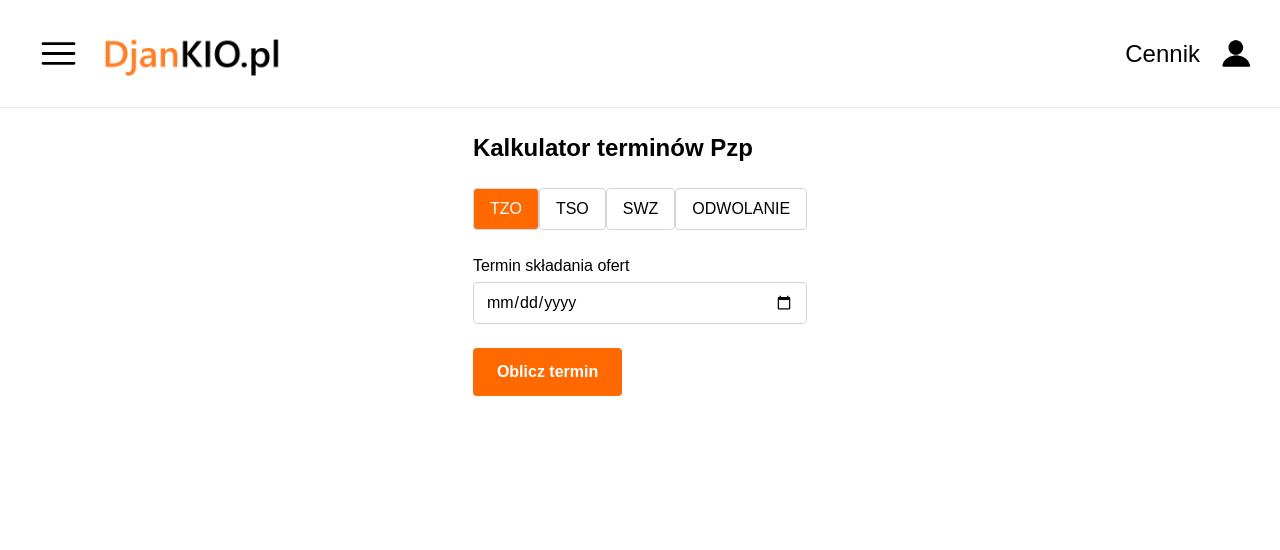
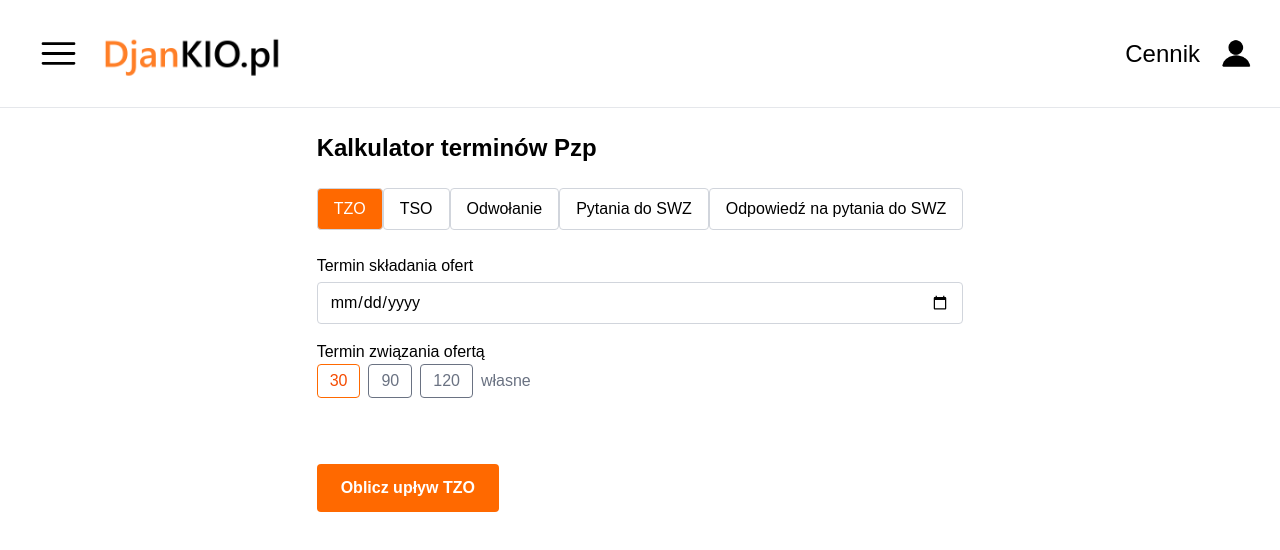
Before and after one commit to kamilhandzlik/DjanKIO, a Next.js app in the folder frontend/: page /terminy in a window 1280 px wide. Shown: the top 550 px of the page. Built offline with nearby package versions, Linux system fonts and the light colour scheme.

Commit message:
Improved TZO display and method of calculating time

```diff
--- a/frontend/app/terminy/components/ModeTabs.tsx
+++ b/frontend/app/terminy/components/ModeTabs.tsx
@@ -5,7 +5,13 @@ interface Props {
   setMode: (mode: Mode) => void;
 }
 
-const modes: Mode[] = ["TZO", "TSO", "SWZ", "ODWOLANIE"];
+const modes: Mode[] = [
+  "TZO",
+  "TSO",
+  "Odwołanie",
+  "Pytania do SWZ",
+  "Odpowiedź na pytania do SWZ",
+];
 
 export default function ModeTabs({ mode, setMode }: Props) {
   return (
--- /dev/null
+++ b/frontend/app/terminy/components/TZO/TZOBindingSelector.tsx
@@ -0,0 +1,40 @@
+interface Props {
+  value: number;
+  onChange: (value: number) => void;
+}
+
+const presets = [30, 90, 120];
+
+export default function TZOBindingSelector({ value, onChange }: Props) {
+  return (
+    <div className="space-y-2">
+      <label className="font-medium text-black">Termin związania ofertą</label>
+
+      <div className="flex gap-2 text-gray-500">
+        {presets.map((p) => (
+          <button
+            key={p}
+            onClick={() => onChange(p)}
+            className={`px-3 py-1 border rounded ${
+              value === p
+                ? "border-orange-500 text-orange-600"
+                : "hover:bg-gray-100"
+            }`}
+          >
+            {p}
+          </button>
+        ))}
+
+        <span className="text-gray-500 self-center">własne</span>
+      </div>
+
+      <input
+        type="number"
+        min={1}
+        value={value}
+        onChange={(e) => onChange(Number(e.target.value))}
+        className="border px-3 py-2 rounded w-32"
+      />
+    </div>
+  );
+}
--- /dev/null
+++ b/frontend/app/terminy/components/TZO/TZOResults.tsx
@@ -0,0 +1,24 @@
+interface Props {
+  lastDay: Date;
+  firstDayAfter: Date;
+}
+
+export default function TZOResults({ lastDay, firstDayAfter }: Props) {
+  return (
+    <div className="space-y-4">
+      <h2 className="text-2xl text-black font-semibold">Wynik Kalkulacji</h2>
+
+      <div className="space-y-2 text-green-500 text-xl">
+        <p>
+          <strong>Ostatni dzień TZO:</strong>{" "}
+          {lastDay.toLocaleDateString("pl-PL")}
+        </p>
+
+        <p>
+          <strong>Pierwszy dzień po upływie TZO:</strong>{" "}
+          {firstDayAfter.toLocaleDateString("pl-PL")}
+        </p>
+      </div>
+    </div>
+  );
+}
--- /dev/null
+++ b/frontend/app/terminy/components/TZO/TZOUsedData.tsx
@@ -0,0 +1,21 @@
+interface Props {
+  submissionDate: Date;
+  bindingDays: number;
+}
+
+export default function TZOUsedData({ submissionDate, bindingDays }: Props) {
+  return (
+    <div className="space-y-2">
+      <h3 className="font-semibold text-black">Dane użyte do kalkulacji</h3>
+
+      <p className="text-gray-500">
+        <strong>Data składania ofert:</strong>{" "}
+        {submissionDate.toLocaleDateString("pl-PL")}
+      </p>
+
+      <p className="text-gray-500">
+        <strong>Termin związania ofertą:</strong> {bindingDays} dni
+      </p>
+    </div>
+  );
+}
--- /dev/null
+++ b/frontend/app/terminy/components/TZO/TZOView.tsx
@@ -0,0 +1,58 @@
+"use client";
+
+import { useState } from "react";
+import DatePicker from "../DatePicker";
+import TZOBindingSelector from "./TZOBindingSelector";
+import TZOResults from "./TZOResults";
+import TZOUsedData from "./TZOUsedData";
+import { calculateTZO } from "../../logic/tzo";
+
+export default function TZOView() {
+  const [submissionDate, setSubmissionDate] = useState<Date | null>(null);
+  const [bindingDays, setBindingDays] = useState(30);
+  const [result, setResult] = useState<{
+    lastDay: Date;
+    firstDayAfter: Date;
+  } | null>(null);
+
+  const handleCalculate = () => {
+    if (!submissionDate) return;
+
+    setResult(calculateTZO(submissionDate, bindingDays));
+  };
+
+  return (
+    <div className="space-y-6">
+      {/* FORMULARZ */}
+      <div className="space-y-4">
+        <DatePicker value={submissionDate} onChange={setSubmissionDate} />
+
+        <TZOBindingSelector value={bindingDays} onChange={setBindingDays} />
+
+        <button
+          onClick={handleCalculate}
+          className="bg-orange-500 text-white px-6 py-3 rounded font-semibold"
+        >
+          Oblicz upływ TZO
+        </button>
+      </div>
+
+      {/* WYNIKI */}
+      {result && (
+        <>
+          <hr />
+
+          <TZOResults
+            lastDay={result.lastDay}
+            firstDayAfter={result.firstDayAfter}
+          />
+
+          <TZOUsedData
+            submissionDate={submissionDate}
+            bindingDays={bindingDays}
+          />
+        </>
+      )}
+    </div>
+  );
+}
--- a/frontend/app/terminy/logic/tzo.ts
+++ b/frontend/app/terminy/logic/tzo.ts
@@ -1,19 +1,11 @@
-import { subDays } from "date-fns";
+import { addDays, subDays } from "date-fns";
 
-export function calculateTZO(submissionDate: Date, daysBefore: number): Date {
-  let current = submissionDate;
-  let daysLeft = daysBefore;
+export function calculateTZO(submissionDate: Date, bindingDays: number) {
+  const lastDay = subDays(addDays(submissionDate, bindingDays), 1);
+  const firstDayAfter = addDays(lastDay, 1);
 
-  while (daysLeft > 0) {
-    current = subDays(current, 1);
-
-    const day = current.getDay();
-    const isWeekend = day === 0 || day === 6;
-
-    if (!isWeekend) {
-      daysLeft--;
-    }
-  }
-
-  return current;
+  return {
+    lastDay,
+    firstDayAfter,
+  };
 }
--- a/frontend/app/terminy/page.tsx
+++ b/frontend/app/terminy/page.tsx
@@ -2,27 +2,17 @@
 
 import { useState } from "react";
 import ModeTabs from "./components/ModeTabs";
-import DatePicker from "./components/DatePicker";
-import CalculateButton from "./components/CalculateButton";
-import Result from "./components/Result";
-import { calculateTZO } from "./logic/tzo";
+import TZOView from "./components/TZO/TZOView";
 
-export type Mode = "TZO" | "TSO" | "SWZ" | "ODWOLANIE";
+export type Mode =
+  | "TZO"
+  | "TSO"
+  | "Odwołanie"
+  | "Pytania do SWZ"
+  | "Odpowiedź na pytania do SWZ";
 
 export default function TerminyPage() {
   const [mode, setMode] = useState<Mode>("TZO");
-  const [date, setDate] = useState<Date | null>(null);
-  const [result, setResult] = useState<Date | null>(null);
-
-  const handleCalculate = () => {
-    if (!date) return;
-
-    if (mode === "TZO") {
-      const calculated = calculateTZO(date, 0);
-
-      setResult(calculated);
-    }
-  };
 
   return (
     <div className="max-w-4xl mx-auto p-6 space-y-6">
@@ -30,11 +20,14 @@ export default function TerminyPage() {
 
       <ModeTabs mode={mode} setMode={setMode} />
 
-      <DatePicker value={date} onChange={setDate} />
-
-      <CalculateButton onClick={handleCalculate} />
-
-      {result && <Result date={result} />}
+      {/* 👇 TU JEST CAŁA MAGIA */}
+      {mode === "TZO" && <TZOView />}
+      {mode === "TSO" && <div>TSO – wkrótce</div>}
+      {mode === "Odwołanie" && <div>Odwołanie – wkrótce</div>}
+      {mode === "Pytania do SWZ" && <div>Pytania do SWZ – wkrótce</div>}
+      {mode === "Odpowiedź na pytania do SWZ" && (
+        <div>Odpowiedź na pytania do SWZ – wkrótce</div>
+      )}
     </div>
   );
 }
```
Also changed, not shown: frontend/app/terminy/logic/pageCopy.txt (added).
